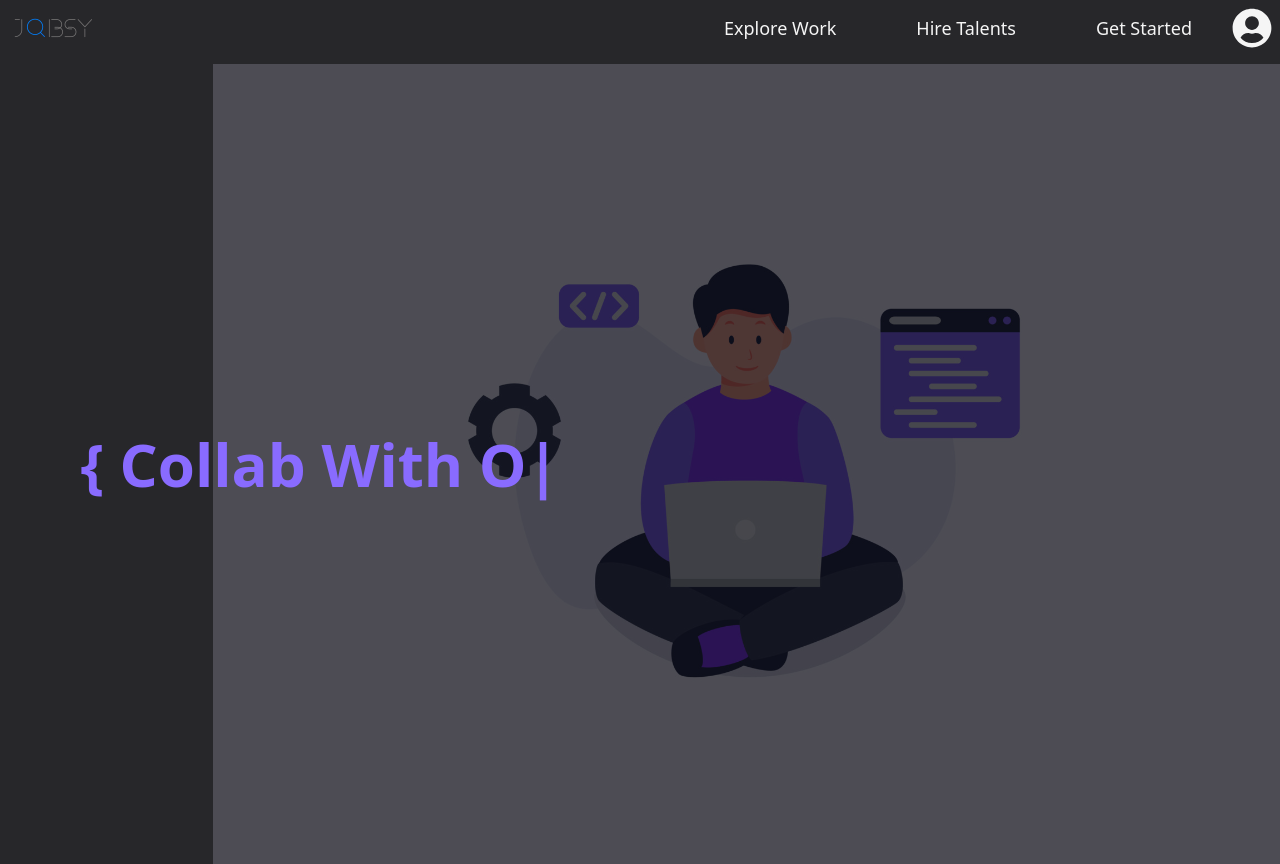
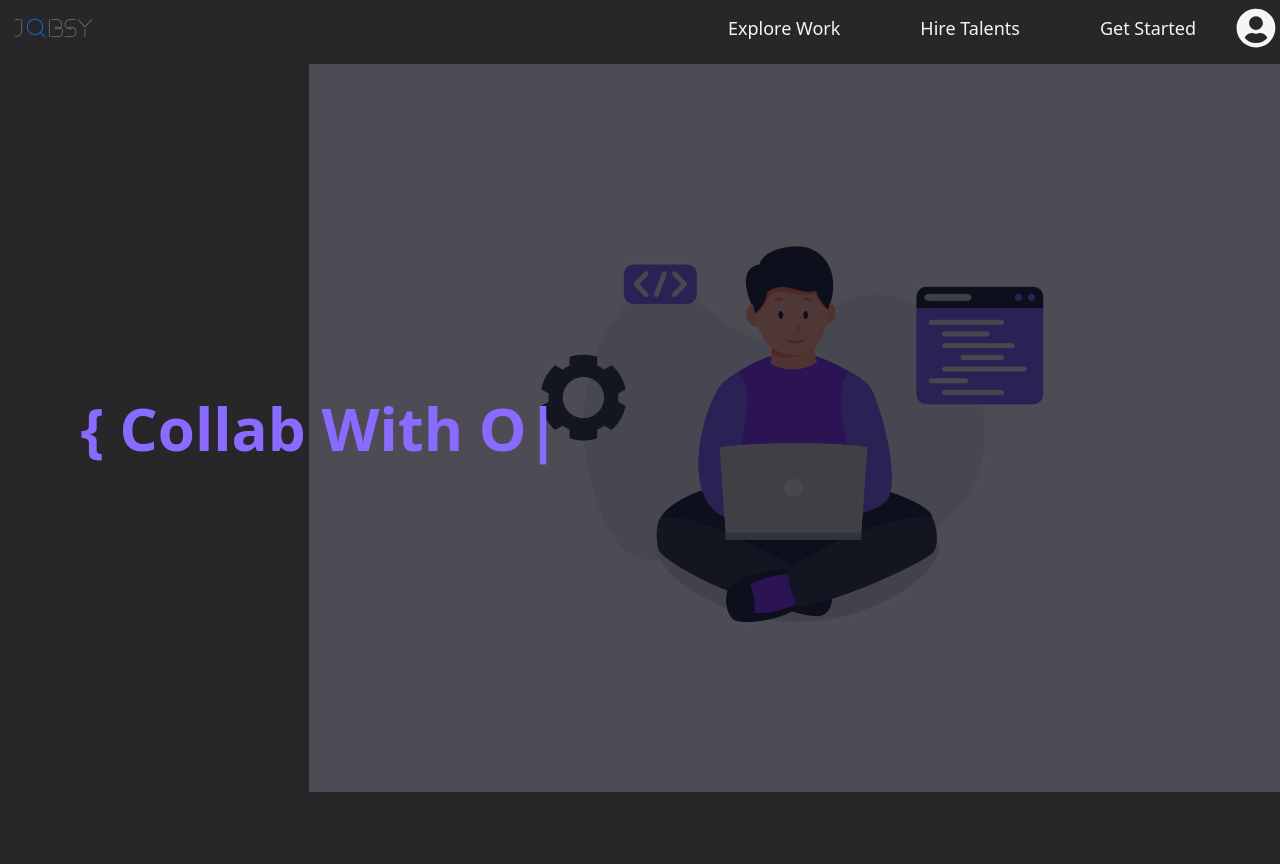
Before and after one commit to Dakssh7/JOBSY-DAIICT_Placement_Portal, a React (Create React App) app: page / in a window 1280 px wide. After the commit the page ends 800 px from the top, so only its background shows below. Built offline with nearby package versions, Linux system fonts and the light colour scheme.

Commit message:
added logout functionality

```diff
--- a/src/Components/Landingpage.jsx
+++ b/src/Components/Landingpage.jsx
@@ -10,7 +10,7 @@ export default function Landingpage() {
       animate={{ y: 0, opacity: 1 }}
       exit={{ y: "-100vh", opacity: 0 }}
       transition={{ duration: 1, type: "tween" }}
-      className="grid grid-cols-2 bg-[#27272a] h-screen w-screen bg-contain bg-no-repeat bg-right bg-blend-overlay"
+      className="grid grid-cols-2 bg-[#27272a] h-[91vh] bg-contain bg-no-repeat bg-right bg-blend-overlay"
       style={{ backgroundImage: `url(${landing_bg})` }}
     >
       <div className="flex justify-center w-full rounded-md bg-blend-overlay">
--- a/src/Components/Navbar.js
+++ b/src/Components/Navbar.js
@@ -1,34 +1,53 @@
-import React, { useState } from "react";
+import React from "react";
 import { FaUserCircle } from "react-icons/fa";
-import { Link } from "react-router-dom";
+import { useDispatch, useSelector } from "react-redux";
+import { Link, NavLink } from "react-router-dom";
 import logo from "../Assets/logo.png";
-import { useSelector } from "react-redux";
 import { Usercard } from "./Usercard";
+import { logout } from '../redux/userSlice'
+import { useState } from "react";
 
 function Navbar() {
   const user = useSelector((state) => state.user.user);
+  const dispatch = useDispatch();
+  function handleLogOut() {
+    dispatch(logout());
+    setIsOptionsOpen(false);
+  }
+  const [isOptionsOpen, setIsOptionsOpen] = useState(false)
   return (
     <div className="flex items-center  justify-between mb-2 text-lg font-medium p-1 ">
       <Link to="/">
         <img className="h-12 ml-2 brightness-150" src={`${logo}`} alt="logo" />
       </Link>
       <ul className="flex items-center px-3 my-1 last:pr-0">
-        <li className="navbar-li">
+        <NavLink className="navbar-li">
           <Link to="/explorework"> Explore Work</Link>
-        </li>
-        <li className="navbar-li">
+        </NavLink>
+        <NavLink className="navbar-li">
           <Link to="/hiretalent"> Hire Talents</Link>
-        </li>
-        <li className="navbar-li">
+        </NavLink>
+        <NavLink className="navbar-li">
           <Link to="/getstarted"> Get Started</Link>
-        </li>
-        <div className="w-10 h-10 mr-1">
-          {user ? (
-            <Usercard user={user} />
-          ) : (
-            <FaUserCircle size={40} className='bg-transparent'/>
+        </NavLink>
+        <NavLink
+          onClick={() => setIsOptionsOpen(!isOptionsOpen)}
+          className="w-10 h-10"
+        >
+          {user ? <Usercard user={user} /> : <FaUserCircle size={40} />}
+          {isOptionsOpen && (
+            <div className="w-28 absolute z-10 text-right right-1 mr-1">
+              <div className="navbar-li text-right mx-0">View Profile</div>
+              <hr />
+              <div
+                className="navbar-li text-right mx-0"
+                onClick={() => handleLogOut()}
+              >
+                Logout
+              </div>
+            </div>
           )}
-        </div>
+        </NavLink>
       </ul>
     </div>
   );
--- a/src/redux/userSlice.js
+++ b/src/redux/userSlice.js
@@ -7,8 +7,11 @@ const userSlice = createSlice({
     setUser(state, action) {
       state.user = action.payload;
     },
+    logout(state, action) {
+      state.user = null
+    }
   },
 });
 
-export const { setUser } = userSlice.actions;
+export const { setUser, logout } = userSlice.actions;
 export default userSlice.reducer;
```
